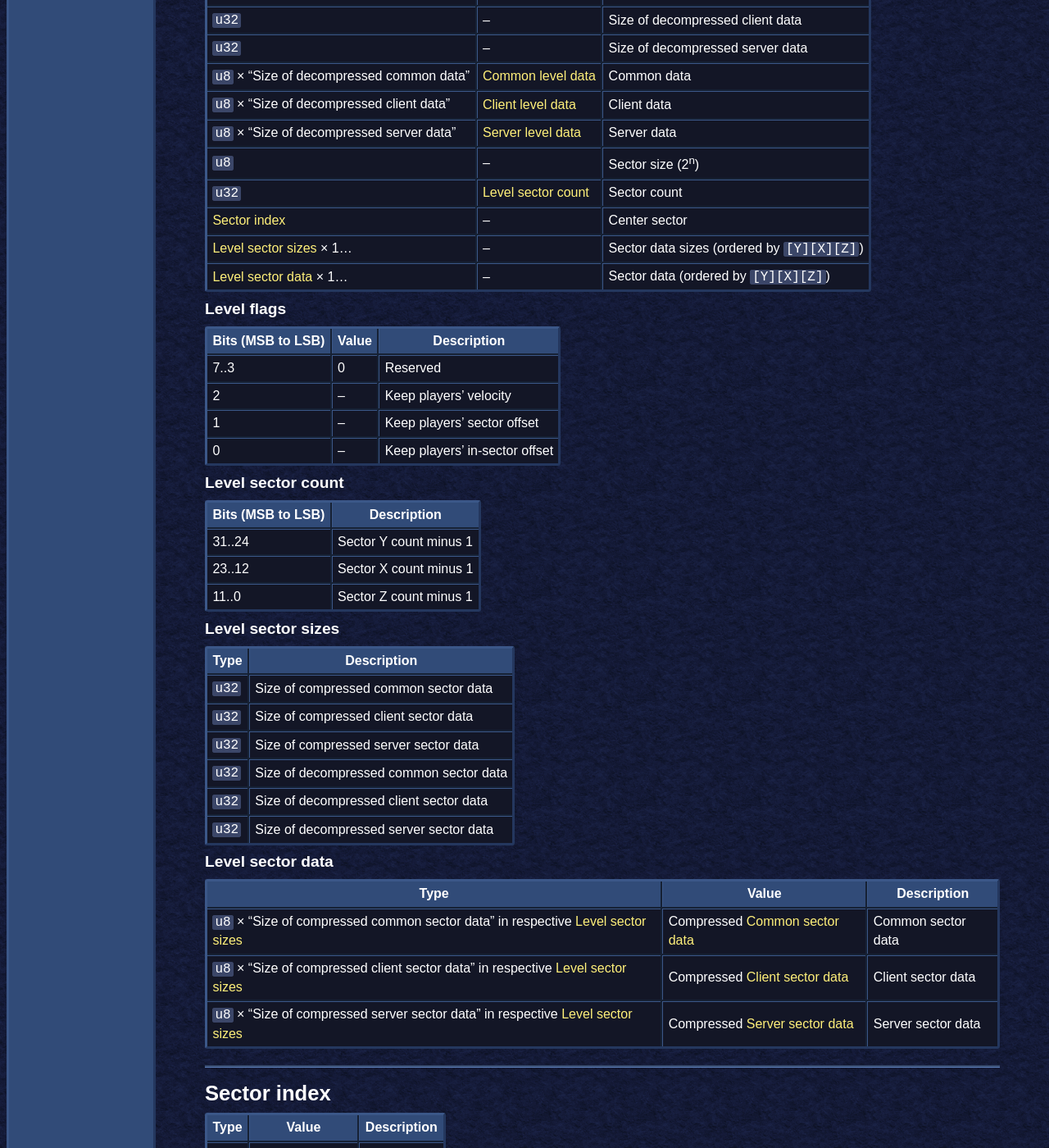
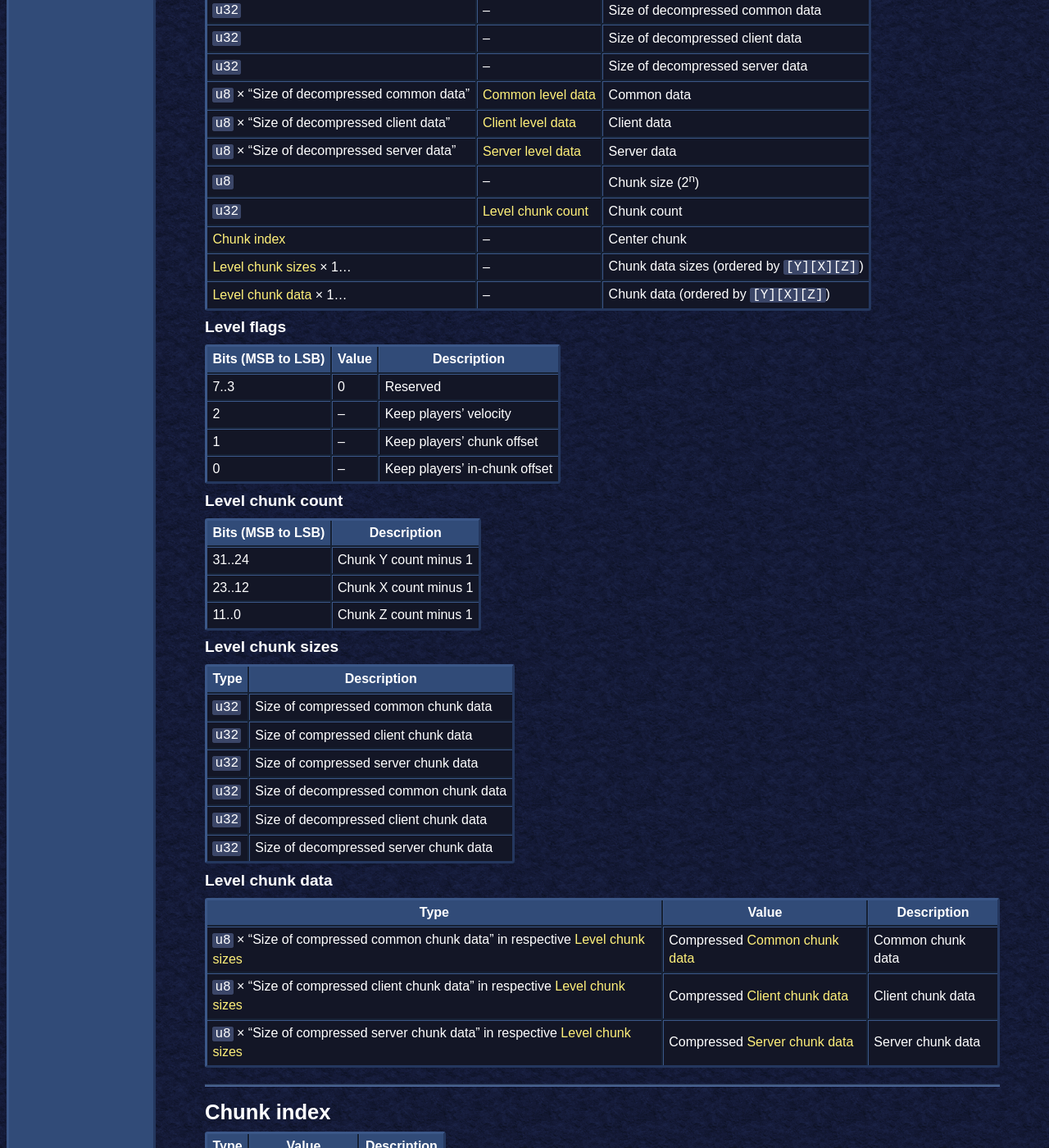
Before and after one commit to PlatinumSrc/platinumsrc.github.io, a Jekyll site: the page built from docs/formats/pmf/index.md, in a window 1280 px wide and 1400 px high, scrolled down 3045 px. Shown: the whole window at 82% size. Built offline with Jekyll 4.4.1, drawn with Linux system fonts in a browser that asks for light colours; some of the changed text lies outside the part shown.

Commit message:
PMF doc update

```diff
--- a/docs/formats/pmf/index.md
+++ b/docs/formats/pmf/index.md
@@ -12,11 +12,11 @@ next: pmp
     - [Data](#data)
         - [Level data](#level-data)
             - [Level flags](#level-flags)
-            - [Level sector count](#level-sector-count)
-            - [Level sector sizes](#level-sector-sizes)
-            - [Level sector data](#level-sector-data)
-        - [Sector index](#sector-index)
-            - [Sector index bits](#sector-index-bits)
+            - [Level chunk count](#level-chunk-count)
+            - [Level chunk sizes](#level-chunk-sizes)
+            - [Level chunk data](#level-chunk-data)
+        - [Chunk index](#chunk-index)
+            - [Chunk index bits](#chunk-index-bits)
         - [Common level data](#common-level-data)
         - [Client level data](#client-level-data)
         - [Server level data](#server-level-data)
@@ -25,10 +25,11 @@ next: pmp
         - [Sky environment](#sky-environment)
             - [Sky environment flags](#sky-environment-flags)
         - [Gravity environment](#gravity-environment)
-        - [Common sector data](#common-sector-data)
-        - [Client sector data](#client-sector-data)
-        - [Server sector data](#server-sector-data)
+        - [Common chunk data](#common-chunk-data)
+        - [Client chunk data](#client-chunk-data)
+        - [Server chunk data](#server-chunk-data)
         - [Region](#region)
+        - [Environment region](#environment-region)
         - [Material](#material)
             - [Material flags](#material-flags)
             - [Material render mode](#material-render-mode)
@@ -134,11 +135,11 @@ next: pmp
 | `u8` × "Size of decompressed common data" | [Common level data](#common-level-data) | Common data
 | `u8` × "Size of decompressed client data" | [Client level data](#client-level-data) | Client data
 | `u8` × "Size of decompressed server data" | [Server level data](#server-level-data) | Server data
-| `u8` | -- | Sector size \(2<sup>n</sup>\)
-| `u32` | [Level sector count](#level-sector-count) | Sector count
-| [Sector index](#sector-index) | -- | Center sector
-| [Level sector sizes](#level-sector-sizes) × 1... | -- | Sector data sizes \(ordered by `[Y][X][Z]`\)
-| [Level sector data](#level-sector-data) × 1... | -- | Sector data \(ordered by `[Y][X][Z]`\)
+| `u8` | -- | Chunk size \(2<sup>n</sup>\)
+| `u32` | [Level chunk count](#level-chunk-count) | Chunk count
+| [Chunk index](#chunk-index) | -- | Center chunk
+| [Level chunk sizes](#level-chunk-sizes) × 1... | -- | Chunk data sizes \(ordered by `[Y][X][Z]`\)
+| [Level chunk data](#level-chunk-data) × 1... | -- | Chunk data \(ordered by `[Y][X][Z]`\)
 
 ##### Level flags
 
@@ -146,45 +147,45 @@ next: pmp
 | -
 | 7..3 | 0 | Reserved
 | 2 | -- | Keep players' velocity
-| 1 | -- | Keep players' sector offset
-| 0 | -- | Keep players' in-sector offset
+| 1 | -- | Keep players' chunk offset
+| 0 | -- | Keep players' in-chunk offset
 
-##### Level sector count
+##### Level chunk count
 
 | Bits \(MSB to LSB\) | Description
 | -
-| 31..24 | Sector Y count minus 1
-| 23..12 | Sector X count minus 1
-| 11..0 | Sector Z count minus 1
+| 31..24 | Chunk Y count minus 1
+| 23..12 | Chunk X count minus 1
+| 11..0 | Chunk Z count minus 1
 
-##### Level sector sizes
+##### Level chunk sizes
 
 | Type | Description
 | -
-| `u32` | Size of compressed common sector data
-| `u32` | Size of compressed client sector data
-| `u32` | Size of compressed server sector data
-| `u32` | Size of decompressed common sector data
-| `u32` | Size of decompressed client sector data
-| `u32` | Size of decompressed server sector data
+| `u32` | Size of compressed common chunk data
+| `u32` | Size of compressed client chunk data
+| `u32` | Size of compressed server chunk data
+| `u32` | Size of decompressed common chunk data
+| `u32` | Size of decompressed client chunk data
+| `u32` | Size of decompressed server chunk data
 
-##### Level sector data
+##### Level chunk data
 
 | Type | Value | Description
 | -
-| `u8` × "Size of compressed common sector data" in respective [Level sector sizes](#level-sector-sizes) | Compressed [Common sector data](#common-sector-data) | Common sector data
-| `u8` × "Size of compressed client sector data" in respective [Level sector sizes](#level-sector-sizes) | Compressed [Client sector data](#client-sector-data) | Client sector data
-| `u8` × "Size of compressed server sector data" in respective [Level sector sizes](#level-sector-sizes) | Compressed [Server sector data](#server-sector-data) | Server sector data
+| `u8` × "Size of compressed common chunk data" in respective [Level chunk sizes](#level-chunk-sizes) | Compressed [Common chunk data](#common-chunk-data) | Common chunk data
+| `u8` × "Size of compressed client chunk data" in respective [Level chunk sizes](#level-chunk-sizes) | Compressed [Client chunk data](#client-chunk-data) | Client chunk data
+| `u8` × "Size of compressed server chunk data" in respective [Level chunk sizes](#level-chunk-sizes) | Compressed [Server chunk data](#server-chunk-data) | Server chunk data
 
 ---
 
-### Sector index
+### Chunk index
 
 | Type | Value | Description
 | -
-| `u32` | [Sector index bits](#sector-index-bits) | Sector index
+| `u32` | [Chunk index bits](#chunk-index-bits) | Chunk index
 
-##### Sector index bits
+##### Chunk index bits
 
 | Bits \(MSB to LSB\) | Description
 | -
@@ -277,7 +278,7 @@ next: pmp
 | [String](#string) | -- | -Z skybox material
 | [String](#string) | -- | Top cloud layer material
 | [String](#string) | -- | Bottom cloud layer material
-| [Sector index](#sector-index) | -- | 3D skybox sector
+| [Chunk index](#chunk-index) | -- | 3D skybox chunk
 
 ##### Sky environment flags
 
@@ -295,7 +296,7 @@ next: pmp
 
 ---
 
-### Common sector data
+### Common chunk data
 
 | Type | Value | Description
 | -
@@ -316,7 +317,7 @@ next: pmp
 | `u32` | 1... | Cube count
 | [Cube](#cube) × "Cube count" | -- | Cubes
 
-### Client sector data
+### Client chunk data
 
 | Type | Description
 | -
@@ -328,11 +329,11 @@ next: pmp
 | [Lightmap](#lightmap) × "Lightmap count" | Lightmaps
 | `u32` | Vertex count
 | [Vertex](#vertex) × "Vertex count" | Vertex data
-| [Client-side dynamic light](#client-side-dynamic-light) × "Dynamic light count" in respective [Common sector data](#common-sector-data) | Client-side dynamic light data
-| [Client-side fast light](#client-side-fast-light) × "Fast light count" in respective [Common sector data](#common-sector-data) | Client-side fast light data
-| [Client-side cube](#client-side-cube) × "Cube count" in respective [Common sector data](#common-sector-data) | Client-side cube data
+| [Client-side dynamic light](#client-side-dynamic-light) × "Dynamic light count" in respective [Common chunk data](#common-chunk-data) | Client-side dynamic light data
+| [Client-side fast light](#client-side-fast-light) × "Fast light count" in respective [Common chunk data](#common-chunk-data) | Client-side fast light data
+| [Client-side cube](#client-side-cube) × "Cube count" in respective [Common chunk data](#common-chunk-data) | Client-side cube data
 
-### Server sector data
+### Server chunk data
 
 | Type | Description
 | -
@@ -340,9 +341,9 @@ next: pmp
 | `char` × "String table size" | String table
 | `u8` | Load region count
 | [Region](#region) × "Region count" | Load region data
-| [Server-side cube](#server-side-cube) × "Cube count" in respective [Common sector data](#common-sector-data) | Server-side cube data
-| `u32` | Sector entity count
-| [Entity]({{ page.dir }}entities/#entity) × "Sector entity count" | Sector entities
+| [Server-side cube](#server-side-cube) × "Cube count" in respective [Common chunk data](#common-chunk-data) | Server-side cube data
+| `u32` | Chunk entity count
+| [Entity]({{ page.dir }}entities/#entity) × "Chunk entity count" | Chunk entities
 
 ---
 
@@ -352,8 +353,8 @@ next: pmp
 | -
 | `float[3]` | \(+X, +Y, +Z\) corner
 | `float[3]` | \(-X, -Y, -Z\) corner
-| `u32` | Other active sector count
-| [Sector index](#sector-index) × "Other active sector count" | Sector indices
+| `u32` | Other active chunk count
+| [Chunk index](#chunk-index) × "Other active chunk count" | Chunk indices
 
 ---
 
@@ -691,20 +692,20 @@ next: pmp
 
 ---
 
-### Cube chunk data
+### Cube visibility data
 
 | Type | Description
 | -
 | `u32` | Other visible cube count
 | `u32` × "Other visible cube count" | Visible cube indices
-| `u32` | Other visible sector count
-| [Cube chunk data visibility data](#cube-chunk-data-visibility-data) × "Other visible sector count" | Cube chunk data visibility data
+| `u32` | Other visible chunk count
+| [Cube visibility data chunk](#cube-visibility-data-chunk) × "Other visible chunk count" | Cube visibility data chunk
 
-##### Cube chunk data visibility data
+##### Cube visibility data chunk
 
 | Type | Description
 | -
-| [Sector index](#sector-index) | Sector
+| [Chunk index](#chunk-index) | Chunk index
 | `u32` | Visible cube count (0 means all)
 | `u32` × "Visible cube count" | Cube indices
 
```
Also changed, not shown: other parts of docs/formats/pmf/index.md (+5 -5 lines).
